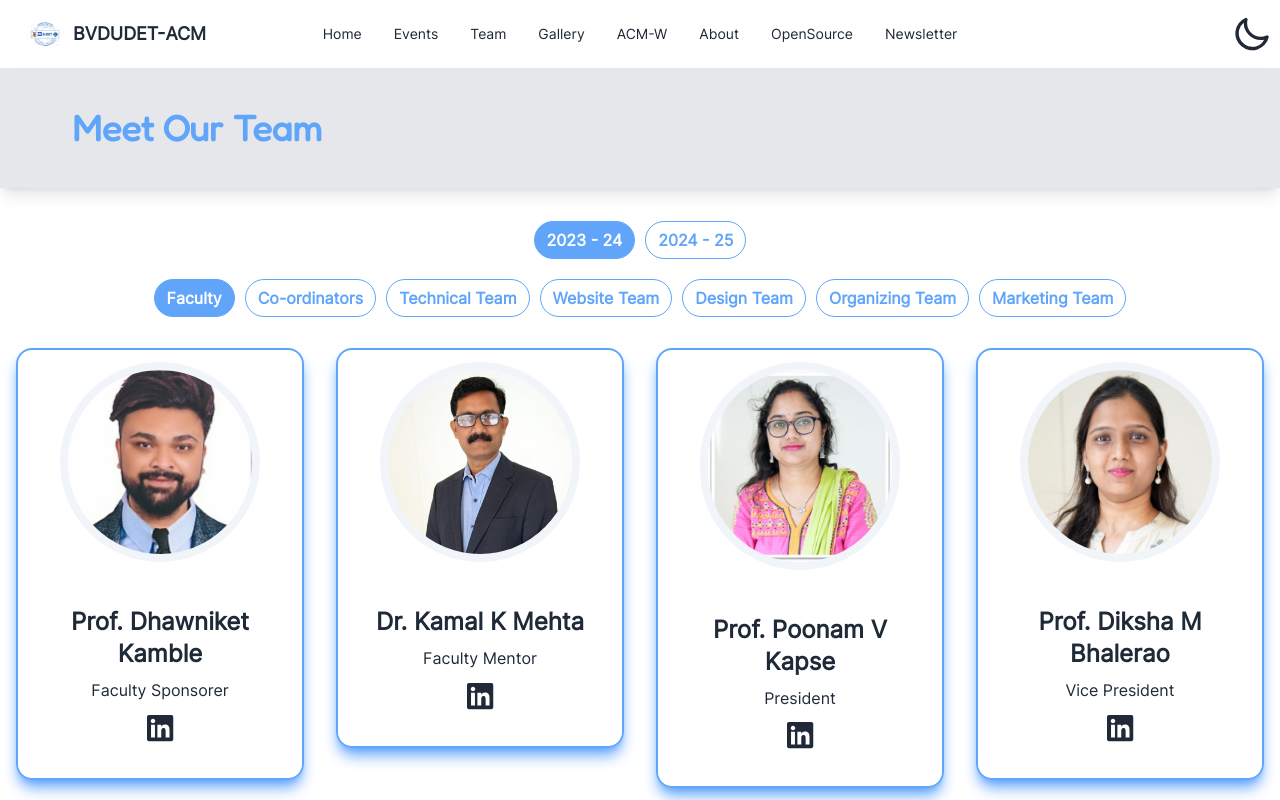
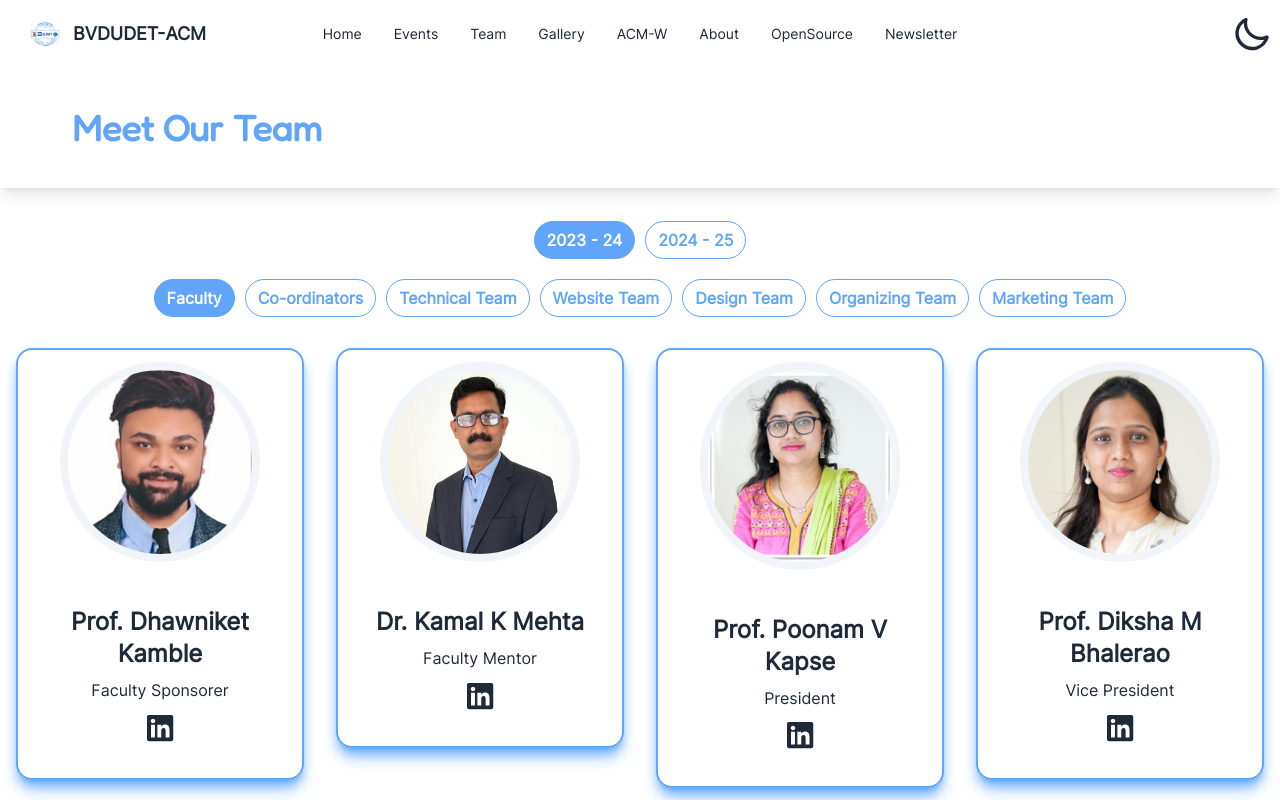
Before and after one commit to BVDUDET-ACM-Student-Chapter/BVDUDET-ACM-Website, a React (Create React App) app: page /team in a window 1280 px wide. Shown: the top 800 px of the page. Built offline with nearby package versions, Linux system fonts and the light colour scheme.

Commit message:
Fix: Dark Mode Compatibility

```diff
--- a/src/pages/gallery/page.js
+++ b/src/pages/gallery/page.js
@@ -29,7 +29,7 @@
       <Helmet>
         <title>ACM Gallery | Bharati Vidyapeeth ACM Student Chapter</title>
       </Helmet>
-      <div className="p-10 bg-gray-200 shadow-inner shadow-lg">
+      <div className="p-10 shadow-inner shadow-lg">
         <span
           className="text-blue-400 text-2xl md:text-4xl font-bold md:pl-8"
           style={{ fontFamily: "Fredoka" }}
--- a/src/pages/team/page.js
+++ b/src/pages/team/page.js
@@ -35,7 +35,7 @@
       <Helmet>
         <title>ACM Team | Bharati Vidyapeeth ACM Student Chapter</title>
       </Helmet>
-      <div className="p-10 bg-gray-200 shadow-inner shadow-lg">
+      <div className="p-10 shadow-inner shadow-lg">
         <span
           className="text-blue-400 text-2xl md:text-4xl font-bold md:pl-8"
           style={{ fontFamily: "Fredoka" }}
```
